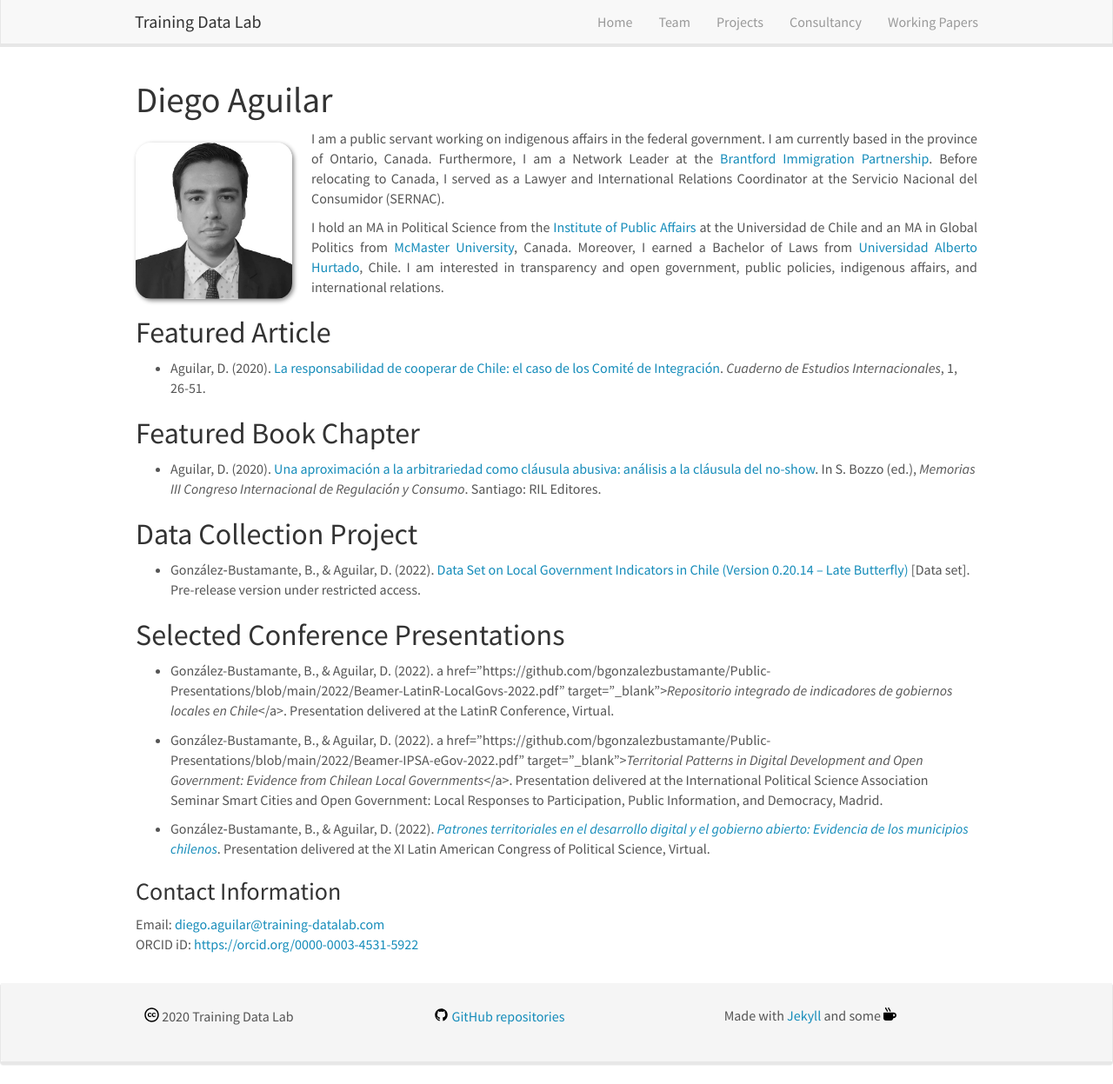
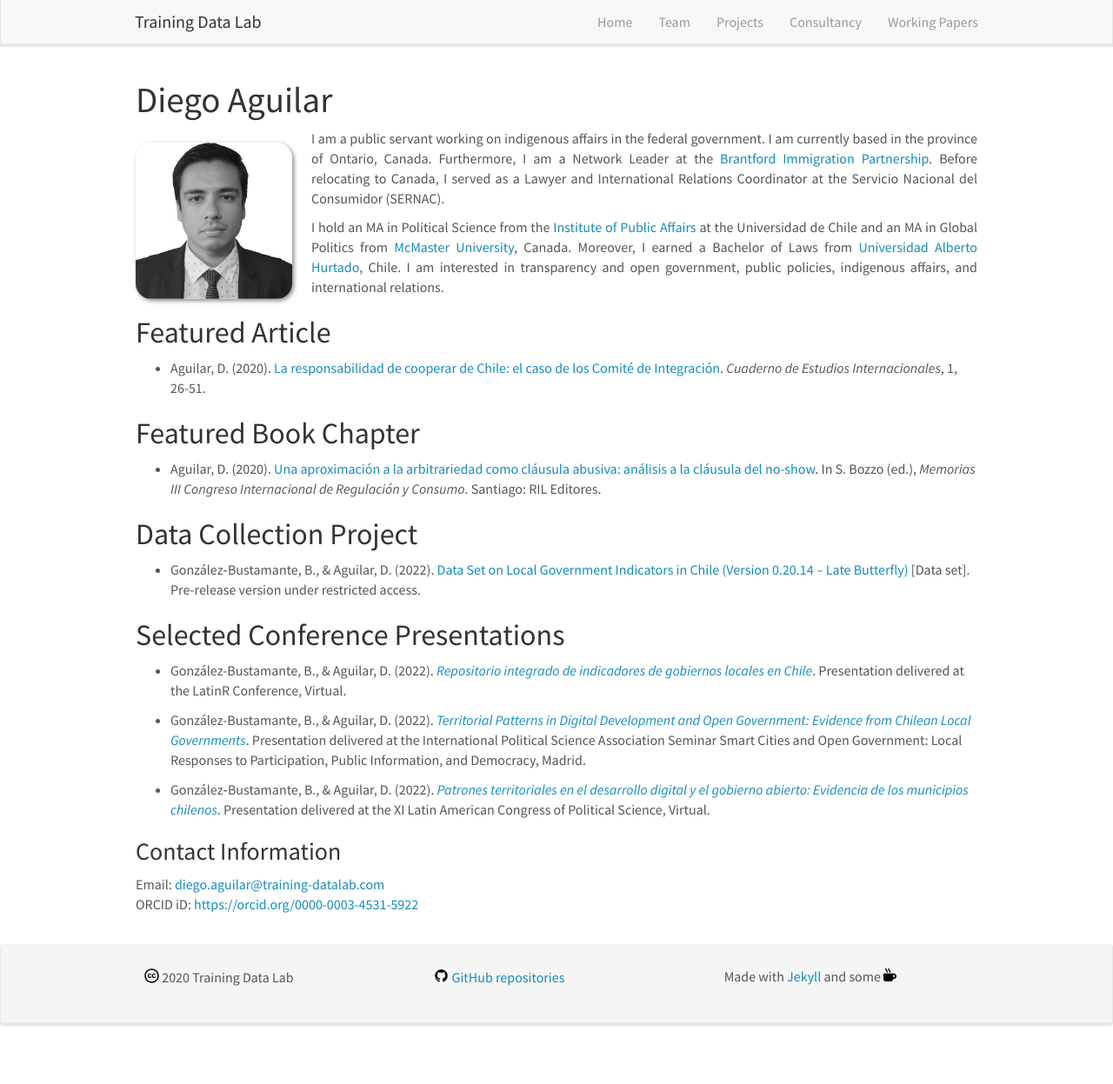
Before and after one commit to training-datalab/old-training-datalab.com, a Jekyll site: the page built from _pages/daguilar.md, in a window 1280 px wide and 1247 px high. Shown: the whole window at 87% size. Built offline with Jekyll 4.4.1, drawn with Linux system fonts in a browser that asks for light colours; nearby versions of some CDN libraries.

Commit message:
Update daguilar.md

```diff
--- a/_pages/daguilar.md
+++ b/_pages/daguilar.md
@@ -28,9 +28,9 @@ permalink: /team/daguilar/
 
 ## Selected Conference Presentations
 
-* González-Bustamante, B., & Aguilar, D. (2022). a href="https://github.com/bgonzalezbustamante/Public-Presentations/blob/main/2022/Beamer-LatinR-LocalGovs-2022.pdf" target="_blank">*Repositorio integrado de indicadores de gobiernos locales en Chile*</a>. Presentation delivered at the LatinR Conference, Virtual.
+* González-Bustamante, B., & Aguilar, D. (2022). <a href="https://github.com/bgonzalezbustamante/Public-Presentations/blob/main/2022/Beamer-LatinR-LocalGovs-2022.pdf" target="_blank">*Repositorio integrado de indicadores de gobiernos locales en Chile*</a>. Presentation delivered at the LatinR Conference, Virtual.
 
- * González-Bustamante, B., & Aguilar, D. (2022). a href="https://github.com/bgonzalezbustamante/Public-Presentations/blob/main/2022/Beamer-IPSA-eGov-2022.pdf" target="_blank">*Territorial Patterns in Digital Development and Open Government: Evidence from Chilean Local Governments*</a>. Presentation delivered at the International Political Science Association Seminar Smart Cities and Open Government: Local Responses to Participation, Public Information, and Democracy, Madrid.
+ * González-Bustamante, B., & Aguilar, D. (2022). <a href="https://github.com/bgonzalezbustamante/Public-Presentations/blob/main/2022/Beamer-IPSA-eGov-2022.pdf" target="_blank">*Territorial Patterns in Digital Development and Open Government: Evidence from Chilean Local Governments*</a>. Presentation delivered at the International Political Science Association Seminar Smart Cities and Open Government: Local Responses to Participation, Public Information, and Democracy, Madrid.
 
 * González‑Bustamante, B., & Aguilar, D. (2022). <a href="https://github.com/bgonzalezbustamante/Public-Presentations/blob/main/2022/ALACIP_22_Desarrollo_digital_y_gobierno_abierto.pdf" target="_blank">*Patrones territoriales en el desarrollo digital y el gobierno abierto: Evidencia de los municipios chilenos*</a>. Presentation delivered at the XI Latin American Congress of Political Science, Virtual.
 
```
